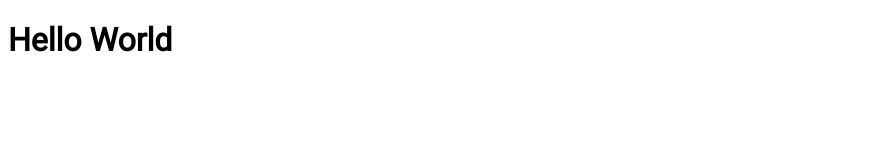
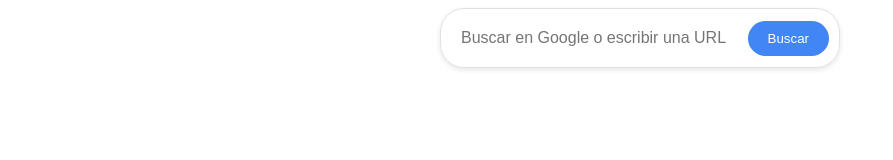
Before and after one commit to gRamos02/3-G, a website built with Vite: page intellitrip-client/index.html in a window 1280 px wide. Shown: the whole page, without its empty margins (0-893 px from the left). Built offline with nearby package versions, Linux system fonts and the light colour scheme.

Commit message:
primer modificacion de la pagina

```diff
--- a/intellitrip-client/index.html
+++ b/intellitrip-client/index.html
@@ -8,10 +8,49 @@
     <title>Vite App</title>
   </head>
   <body>
-    <header>
-      <h1>Hello World</h1>
-    </header>
-    <div id="app"></div>
+    <style>
+      .google-search {
+    display: flex;
+    align-items: center;
+    border: 1px solid #dfe1e5;
+    border-radius: 24px;
+    padding: 10px;
+    width: 400px;
+    max-width: 80%;
+    margin: 0 auto;
+    box-shadow: 0px 2px 5px rgba(0, 0, 0, 0.1);
+}
+
+input[type="text"] {
+    flex: 1;
+    border: none;
+    padding: 10px;
+    outline: none;
+    font-size: 16px;
+}
+
+button {
+    background-color: #4285f4;
+    color: white;
+    border: none;
+    border-radius: 24px;
+    padding: 10px 20px;
+    cursor: pointer;
+    transition: background-color 0.3s;
+}
+
+button:hover {
+    background-color: #357ae8;
+}
+
+    </style>
+
+<div class="google-search">
+  <input type="text" id="message" placeholder="Buscar en Google o escribir una URL">
+  <button id="send">Buscar</button>
+</div>
+
     <script type="module" src="/src/main.js"></script>
+
   </body>
 </html>
```
Also changed, not shown: 1 other file.
